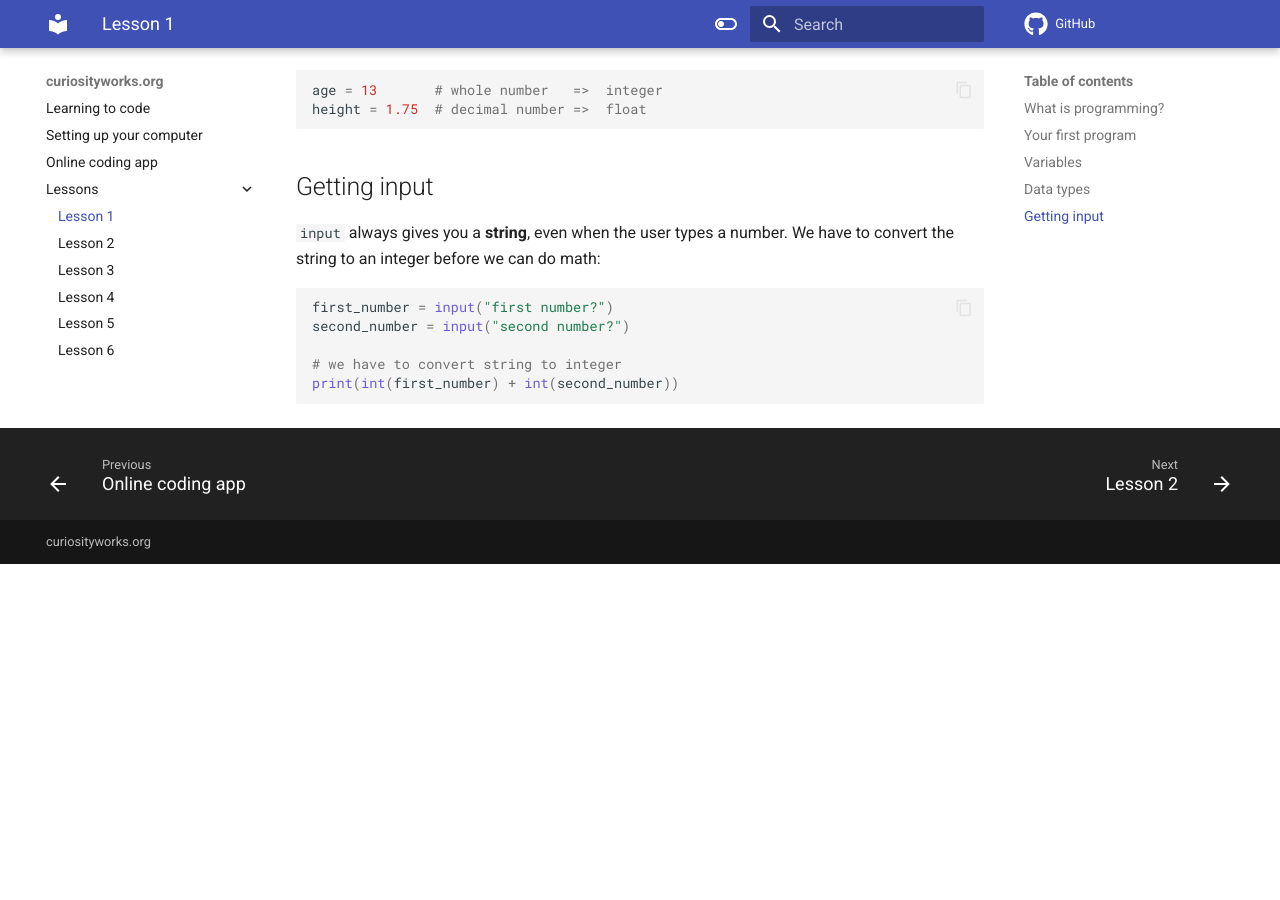
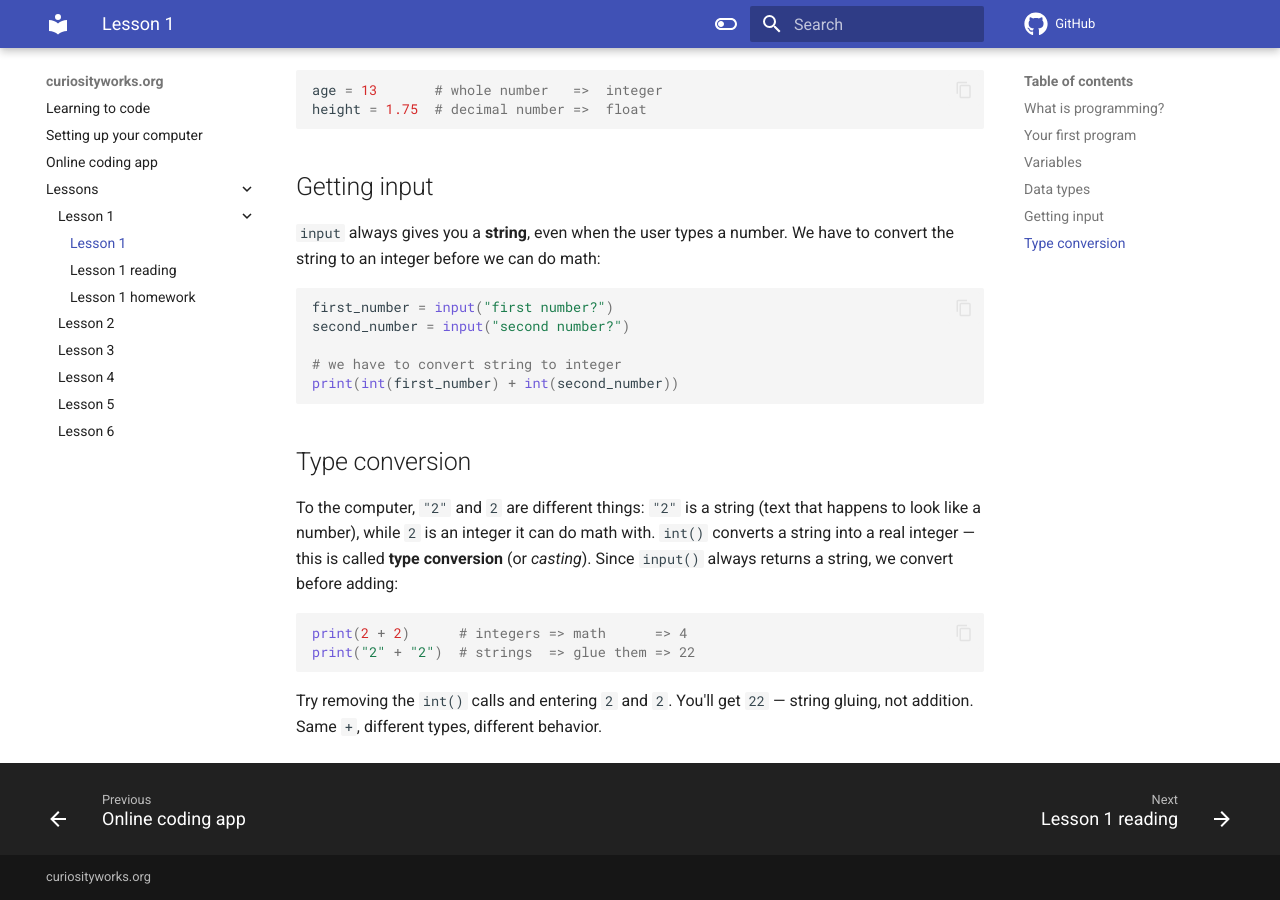
Before and after one commit to curiosinauts/site, an MkDocs documentation site: the page built from docs/lessons/lesson1.md, in a window 1280 px wide and 900 px high, scrolled down 1616 px. Built offline with MkDocs 1.6.1 and Material for MkDocs 9.7.7, drawn with Linux system fonts in a browser that asks for light colours; comment, search, counter and statistics services are not loaded; before the commit the page ends 2180 px from its top, so only the background shows below that.

Commit message:
updating lessons

````diff
--- a/docs/lessons/lesson1.md
+++ b/docs/lessons/lesson1.md
@@ -85,3 +85,14 @@ second_number = input("second number?")
 # we have to convert string to integer
 print(int(first_number) + int(second_number))
 ```
+
+## Type conversion
+
+To the computer, `"2"` and `2` are different things: `"2"` is a string (text that happens to look like a number), while `2` is an integer it can do math with. `int()` converts a string into a real integer — this is called **type conversion** (or *casting*). Since `input()` always returns a string, we convert before adding:
+
+```python
+print(2 + 2)      # integers => math      => 4
+print("2" + "2")  # strings  => glue them => 22
+```
+
+Try removing the `int()` calls and entering `2` and `2`. You'll get `22` — string gluing, not addition. Same `+`, different types, different behavior.
--- a/mkdocs.yml
+++ b/mkdocs.yml
@@ -9,7 +9,10 @@ nav:
   - 'student_computer_setup.md'
   - 'vscode_over_web.md'
   - 'Lessons':
-    - 'lessons/lesson1.md'
+    - 'Lesson 1':
+      - 'lessons/lesson1.md'
+      - 'Lesson 1 reading': 'lessons/lesson1_reading.md'
+      - 'Lesson 1 homework': 'lessons/lesson1_homework.md'
     - 'lessons/lesson2.md'
     - 'lessons/lesson3.md'
     - 'lessons/lesson4.md'
````
Also changed, not shown: docs/lessons/lesson1_homework.md (added, +72 -0 lines), docs/lessons/lesson1_reading.md (added, +44 -0 lines), 1 other file.
